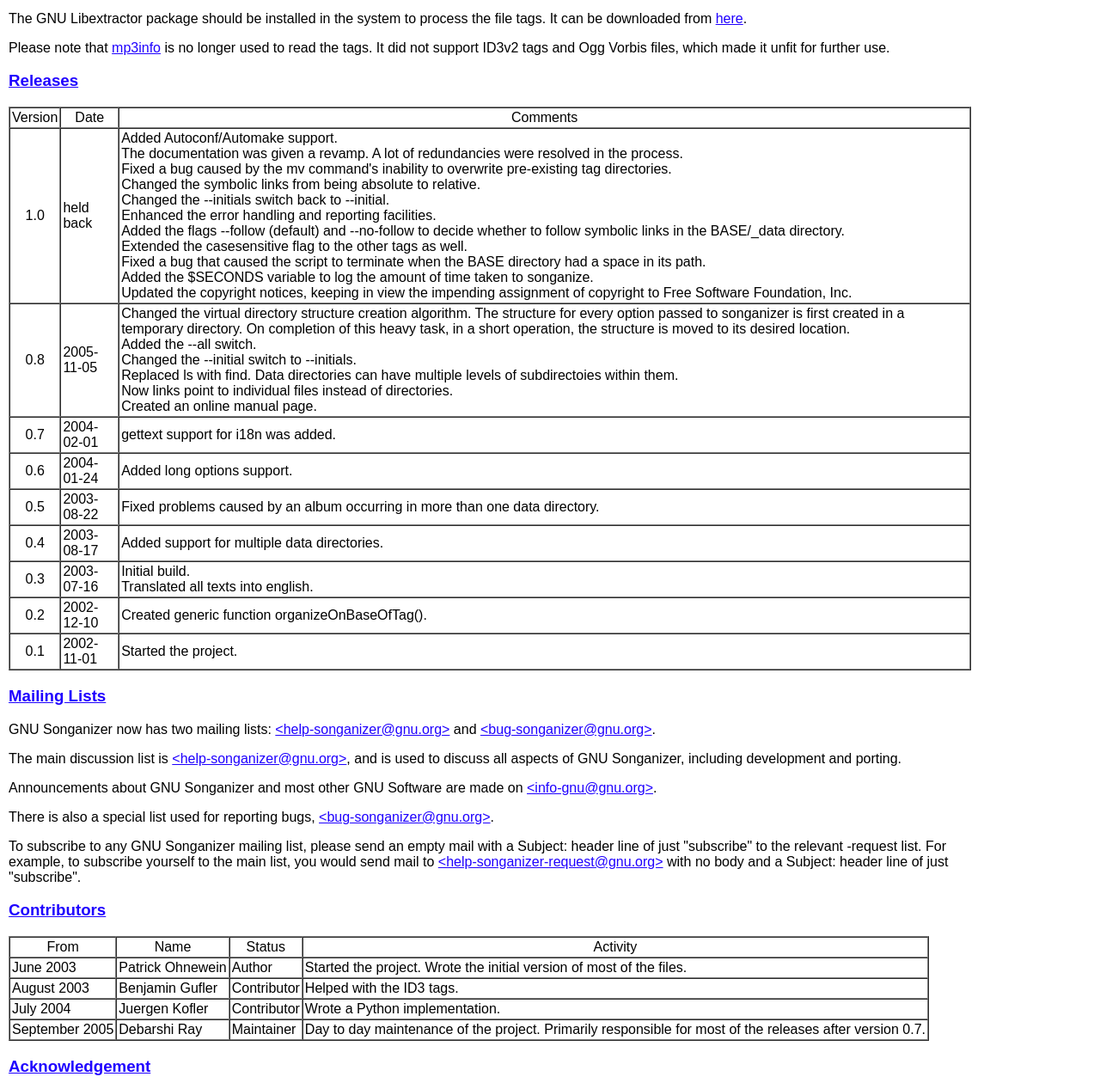
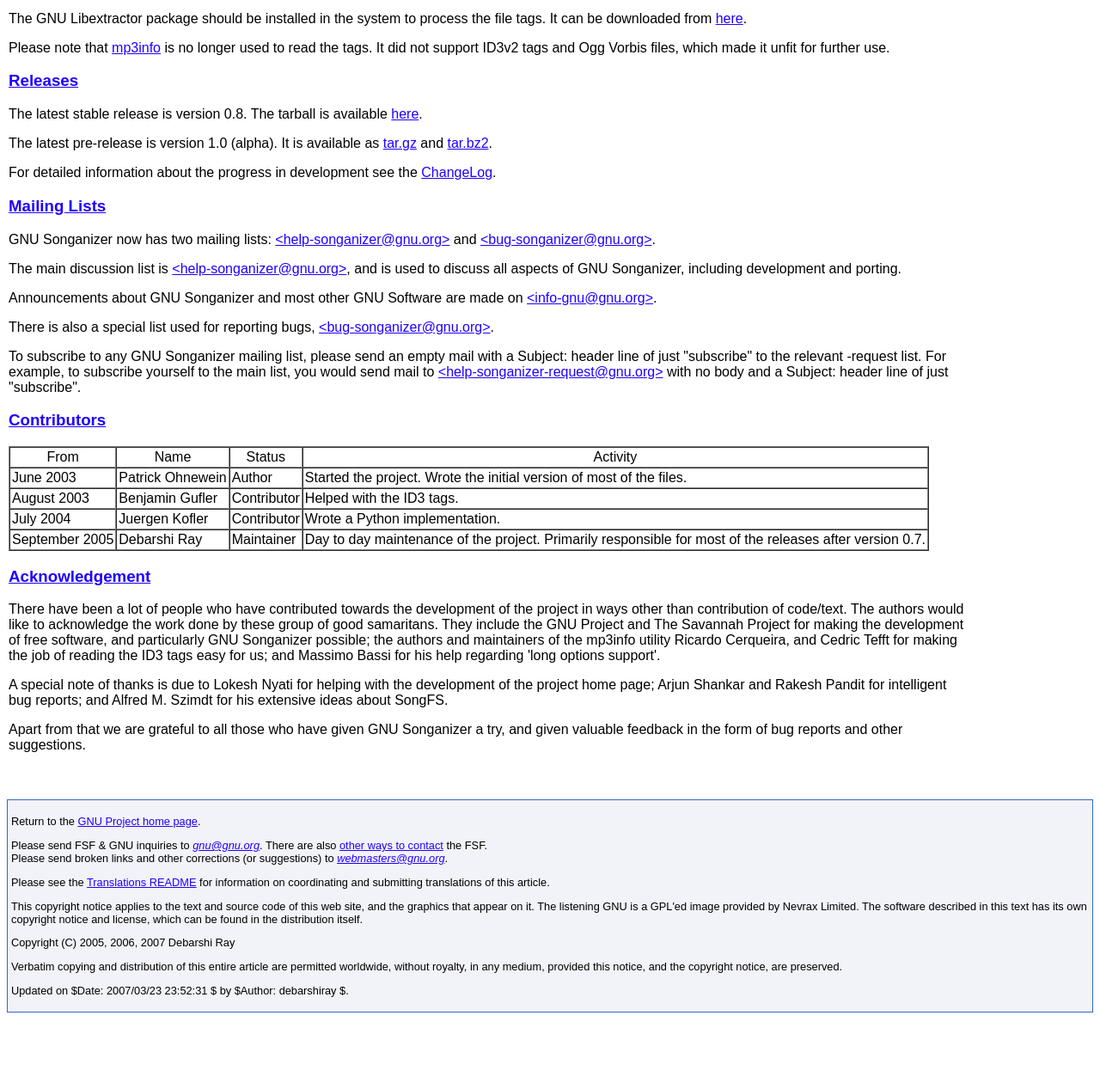
Before and after one commit to gnu-mirror-unofficial/songanizer, a plain HTML site: page songanizer.html in a window 1280 px wide. Shown: the part 572-1839 px from the top of the page at 86% size. After the commit the page ends 1758 px from the top, so only its background shows below. Drawn offline with Linux system fonts and the light colour scheme.

Commit message:
* Removed the table from 'releases' section. * Information about latest stable and pre-releases and ChangeLog in   'releases' section. * Updated copyright notice on songanizer.html.
 Modified Files:
 	songanizer.html
 Added Files:
 	ChangeLog

```diff
--- a/songanizer.html
+++ b/songanizer.html
@@ -72,34 +72,11 @@
 </h3>
 
 <p>
-<table border="1" cellspacing="0" cellpadding="2">
-<tr><td>Version</td><td align="center">Date</td><td align="center">Comments</td></tr>
-<tr><td align="center">1.0</td><td>held back</td><td>Added Autoconf/Automake support.<br />
-                                                      The documentation was given a revamp. A lot of redundancies were resolved in the process.<br />
-                                                      Fixed a bug caused by the mv command's inability to overwrite pre-existing tag directories.<br />
-						      Changed the symbolic links from being absolute to relative.<br />
-                                                      Changed the --initials switch back to --initial.<br />
-                                                      Enhanced the error handling and reporting facilities.<br />
-                                                      Added the flags --follow (default) and --no-follow to decide whether to follow symbolic links in the BASE/_data directory.<br />
-						      Extended the casesensitive flag to the other tags as well.<br />
-						      Fixed a bug that caused the script to terminate when the BASE directory had a space in its path.<br />
-						      Added the $SECONDS variable to log the amount of time taken to songanize.<br />
-						      Updated the copyright notices, keeping in view the impending assignment of copyright to Free Software Foundation, Inc.<br /></td></tr>
-<tr><td align="center">0.8</td><td>2005-11-05</td><td>Changed the virtual directory structure creation algorithm. The structure for every option passed to songanizer is first created in a temporary directory. On completion of this heavy task, in a short operation, the structure is moved to its desired location.<br />
-						      Added the --all switch.<br />
-						      Changed the --initial switch to --initials.<br />
-						      Replaced ls with find. Data directories can have multiple levels of subdirectoies within them.<br />
-						      Now links point to individual files instead of directories.<br />
-						      Created an online manual page.</td></tr>
-<tr><td align="center">0.7</td><td>2004-02-01</td><td>gettext support for i18n was added.</td></tr>
-<tr><td align="center">0.6</td><td>2004-01-24</td><td>Added long options support.</td></tr>
-<tr><td align="center">0.5</td><td>2003-08-22</td><td>Fixed problems caused by an album occurring in more than one data directory.</td></tr>
-<tr><td align="center">0.4</td><td>2003-08-17</td><td>Added support for multiple data directories.</td></tr>
-<tr><td align="center">0.3</td><td>2003-07-16</td><td>Initial build.<br />
-						      Translated all texts into english.</td></tr>
-<tr><td align="center">0.2</td><td>2002-12-10</td><td>Created generic function organizeOnBaseOfTag().</td></tr>
-<tr><td align="center">0.1</td><td>2002-11-01</td><td>Started the project.</td></tr>
-</table>
+  The latest stable release is version 0.8. The tarball is available <a href="ftp://ftp.gnu.org/gnu/songanizer/v0.8/songanizer-0.8.tar.gz">here</a>.
+</p><p>
+  The latest pre-release is version 1.0 (alpha). It is available as <a href="ftp://alpha.gnu.org/gnu/songanizer/v1.0/songanizer-1.0alpha.tar.gz">tar.gz</a> and <a href="ftp://alpha.gnu.org/gnu/songanizer/v1.0/songanizer-1.0alpha.tar.bz2">tar.bz2</a>.
+</p><p>
+  For detailed information about the progress in development see the <a href="ChangeLog">ChangeLog</a>.
 </p>
 
 <h3>
@@ -274,7 +251,7 @@ the graphics that appear on it. The listening GNU is a GPL'ed image provided by
 Nevrax Limited. The software described in this text has its own copyright notice
 and license, which can be found in the distribution itself.
 </p><p>
-Copyright (C) 2005-2006 Debarshi Ray
+Copyright (C) 2005, 2006, 2007 Debarshi Ray
 </p><p>
 Verbatim copying and distribution of this entire article are
 permitted worldwide, without royalty, in any medium, provided this
@@ -282,7 +259,7 @@ notice, and the copyright notice, are preserved.
 </p>
 
 <p>
-Updated on $Date: 2007/03/23 23:33:02 $ by $Author: debarshiray $.
+Updated on $Date: 2007/03/23 23:52:31 $ by $Author: debarshiray $.
 </p>
 
 </div>
```
Also changed, not shown: 1 other file.
